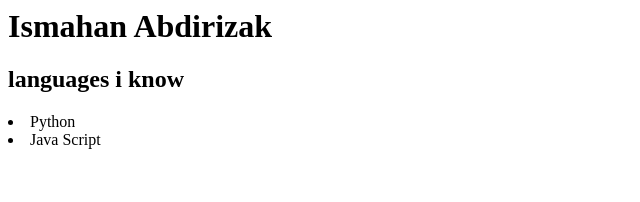
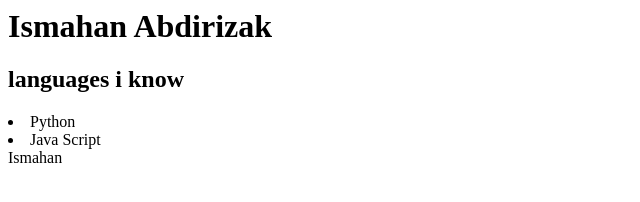
Before and after one commit to ismahaneyy/My-personal-website, a plain HTML site: page index.html in a window 1280 px wide. Shown: the full height of the page, 0-640 px from the left. Drawn offline with Linux system fonts and the light colour scheme.

Commit message:
Portfolio

```diff
--- a/index.html
+++ b/index.html
@@ -12,4 +12,5 @@
     <li>Java Script</li>
 
 </body>
+<footer>Ismahan</footer>
 </html>
```
